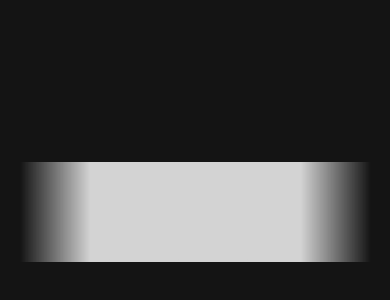
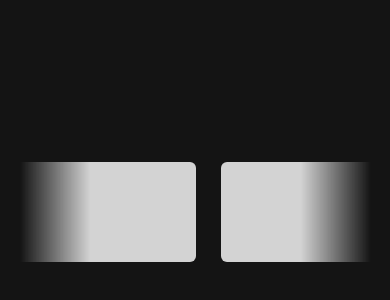
Before and after one commit to sammadijaz/effects-and-components, a plain HTML site: page 01-infinite-marquee/index.html in a window 390 px wide. Shown: the part 110-410 px from the top of the page. Drawn offline with Linux system fonts and the light colour scheme.

Commit message:
01 made it responsive

```diff
--- a/01-infinite-marquee/style.css
+++ b/01-infinite-marquee/style.css
@@ -16,7 +16,7 @@ html, body {
     background-color: #D3D3D3;
     border-radius: 6px;
     position: absolute;
-    right: 100%;
+    right: calc(200px * 8);
     animation-name: scrollRight;
     animation-duration: 30s;
     animation-timing-function: linear;
```
